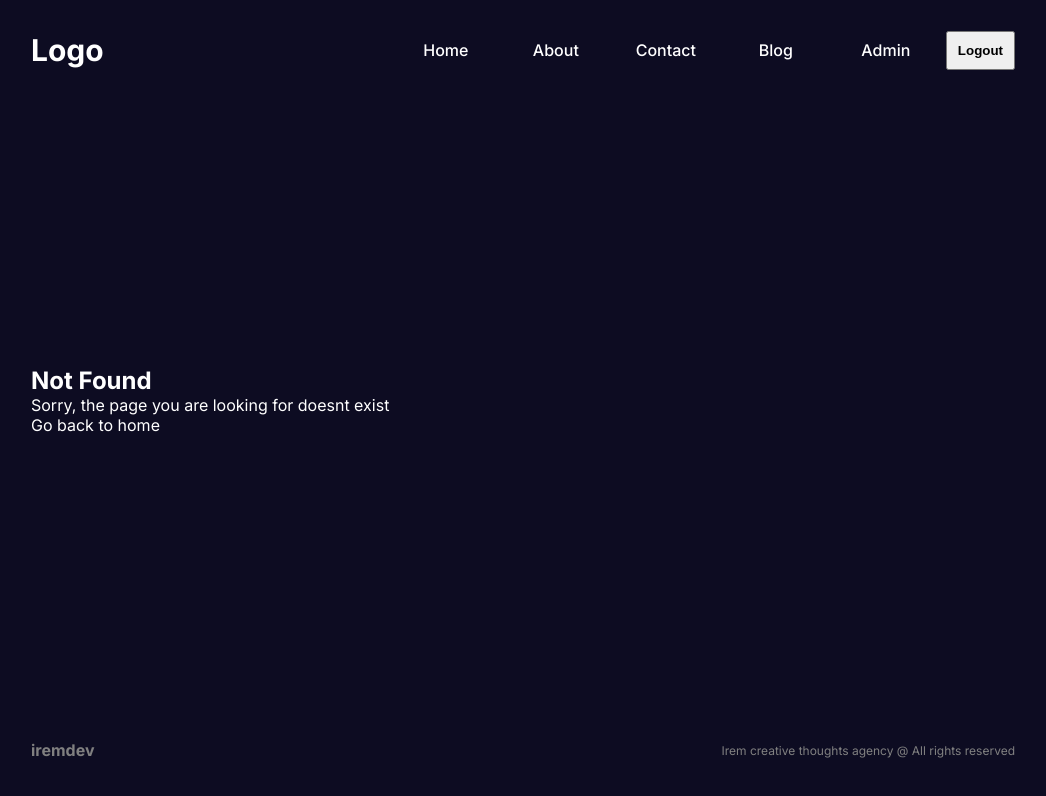
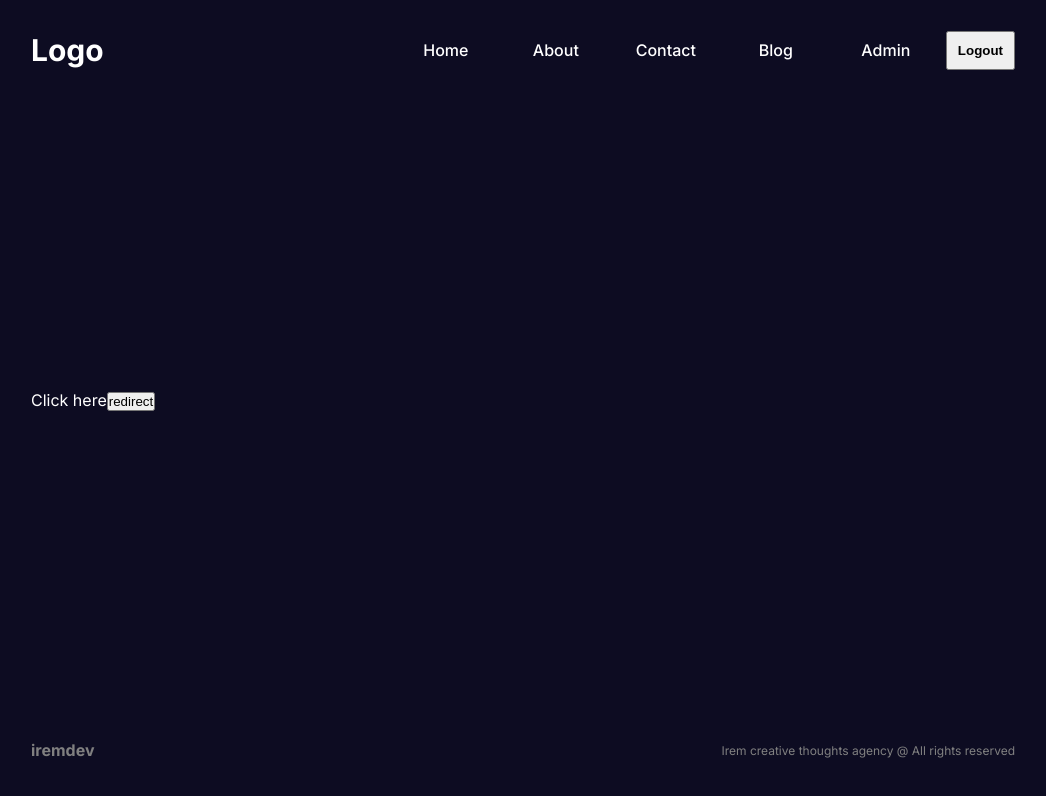
Before and after one commit to irem-koc/next14-tutorial, a Next.js app: page /navigationtest in a window 1280 px wide. Before the commit this address had no page. Shown: the top 796 px of the page, without its empty margins (117-1163 px from the left). Built offline with nearby package versions, Linux system fonts and the light colour scheme.

Commit message:
feat: add client side navigation

```diff
--- /dev/null
+++ b/src/app/navigationtest/page.tsx
@@ -0,0 +1,30 @@
+"use client";
+import Link from "next/link";
+import { usePathname, useRouter, useSearchParams } from "next/navigation";
+
+const NavigationTestPage = () => {
+  //client side navigation
+  const router = useRouter();
+  const pathname = usePathname();
+  const query = useSearchParams();
+  console.log(pathname);
+  const handleClick = () => {
+    console.log("clicked");
+    router.replace("/");
+    // router.refresh()
+    // router.back()
+    router.forward();
+  };
+  console.log(query);
+  console.log(query.get("q"));
+  return (
+    <div>
+      <Link href="/" prefetch={false}>
+        Click here
+      </Link>
+      <button onClick={handleClick}>redirect</button>
+    </div>
+  );
+};
+
+export default NavigationTestPage;
```
